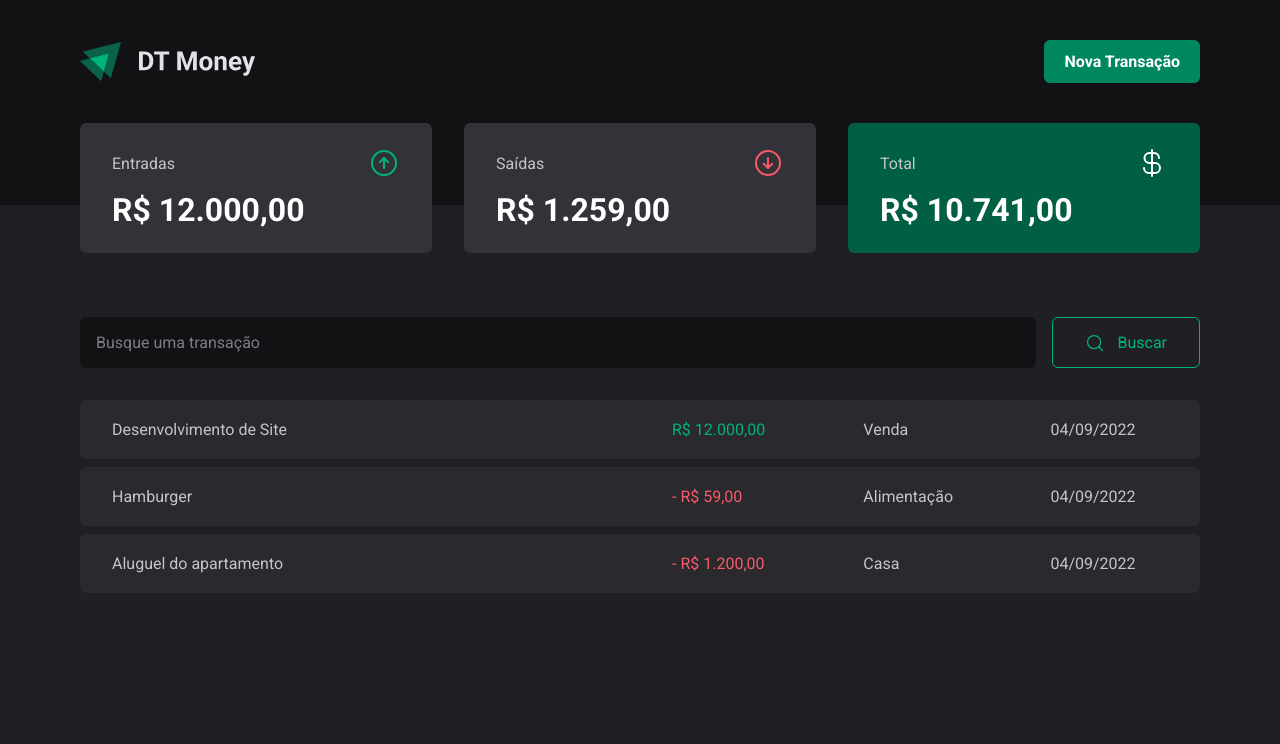
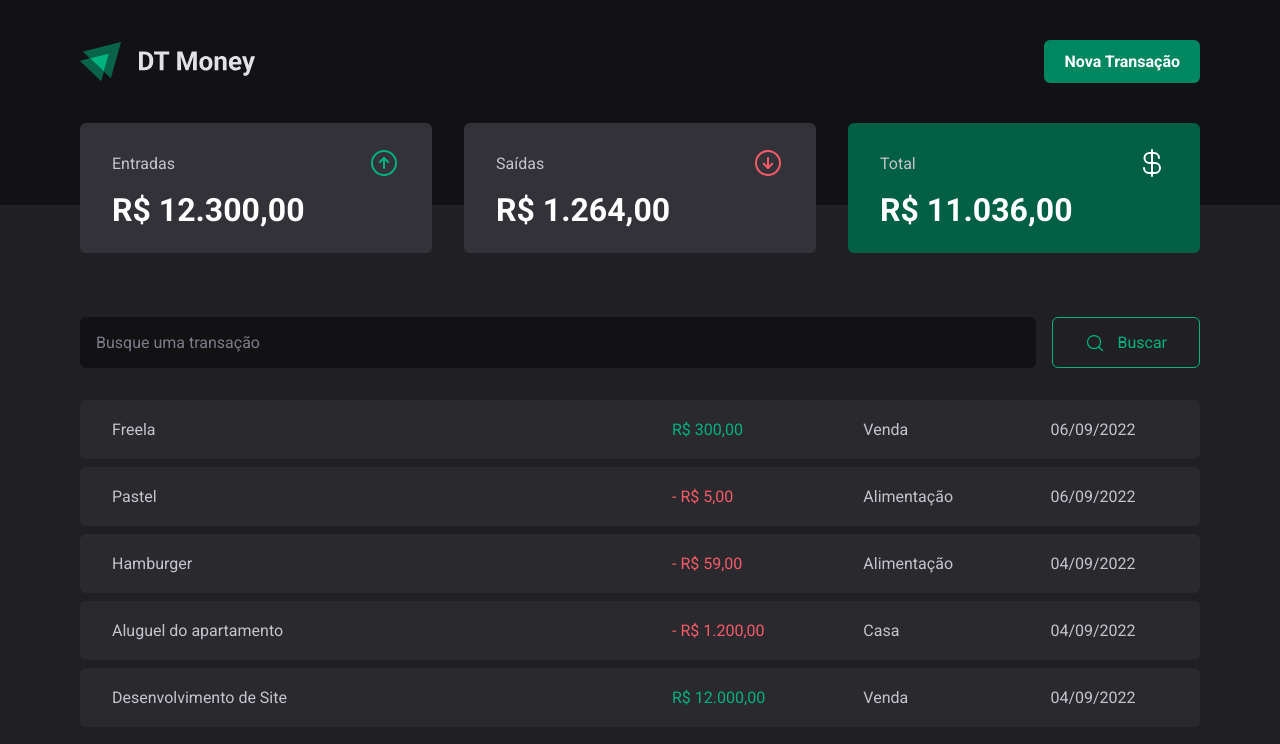
Before and after one commit to Gabriel-Souza2/DT-Money, a React (Vite) app: page / in a window 1280 px wide. Shown: the top 744 px of the page. Built offline with nearby package versions, Linux system fonts and the light colour scheme; data requests are answered from the project's data file.

Commit message:
Implementando criação de novas transações

```diff
--- a/package.json
+++ b/package.json
@@ -13,6 +13,7 @@
     "@hookform/resolvers": "^2.9.7",
     "@radix-ui/react-dialog": "^1.0.0",
     "@radix-ui/react-radio-group": "^1.0.0",
+    "axios": "^0.27.2",
     "phosphor-react": "^1.4.1",
     "react": "^18.2.0",
     "react-dom": "^18.2.0",
--- a/server.json
+++ b/server.json
@@ -23,6 +23,22 @@
       "category": "Casa",
       "price": 1200,
       "createdAt": "2022-09-04T23:24:05.453Z"
+    },
+    {
+      "description": "Pastel",
+      "type": "outcome",
+      "category": "Alimentação",
+      "price": 5,
+      "createdAt": "2022-09-06T02:20:17.925Z",
+      "id": 4
+    },
+    {
+      "description": "Freela",
+      "type": "income",
+      "category": "Venda",
+      "price": 300,
+      "createdAt": "2022-09-06T02:22:08.877Z",
+      "id": 5
     }
   ]
 }
--- a/src/components/NewTransaction/index.tsx
+++ b/src/components/NewTransaction/index.tsx
@@ -1,8 +1,10 @@
 import { zodResolver } from '@hookform/resolvers/zod'
 import * as Dialog from '@radix-ui/react-dialog'
 import { ArrowCircleUp, X, ArrowCircleDown } from 'phosphor-react'
+import { useContext } from 'react'
 import { Controller, useForm } from 'react-hook-form'
 import { z } from 'zod'
+import { TransactionsContext } from '../../contexts/TransactionsContext'
 import {
   Overlay,
   Content,
@@ -25,6 +27,7 @@
   const {
     register,
     handleSubmit,
+    reset,
     control,
     formState: { isSubmitting },
   } = useForm<NewTransactionFormInputs>({
@@ -34,9 +37,11 @@
     },
   })
 
+  const { createTransaction } = useContext(TransactionsContext)
+
   async function handleAddNewTransaction(data: NewTransactionFormInputs) {
-    await new Promise((resolve) => setTimeout(resolve, 2000))
-    console.log(data)
+    createTransaction(data)
+    reset()
   }
   return (
     <Dialog.Portal>
--- a/src/contexts/TransactionsContext.tsx
+++ b/src/contexts/TransactionsContext.tsx
@@ -1,4 +1,5 @@
 import { createContext, ReactNode, useEffect, useState } from 'react'
+import { api } from '../lib/axios'
 
 export interface Transaction {
   id: number
@@ -9,9 +10,17 @@
   createdAt: Date
 }
 
+interface CreateTransactionInput {
+  description: string
+  type: 'income' | 'outcome'
+  category: string
+  price: number
+}
+
 interface TransactionsContextType {
   transactions: Transaction[]
   fetchTransactions: (query?: string) => Promise<void>
+  createTransaction: (data: CreateTransactionInput) => Promise<void>
 }
 
 interface TransactionsContextProviderProps {
@@ -26,22 +35,37 @@
   const [transactions, setTransactions] = useState<Transaction[]>([])
 
   async function fetchTransactions(query?: string) {
-    const url = new URL('http://localhost:3333/transactions')
+    const response = await api.get('/transactions', {
+      params: {
+        _sort: 'createdAt',
+        _order: 'desc',
+        q: query,
+      },
+    })
 
-    if (query) {
-      url.searchParams.append('q', query)
-    }
-    const response = await fetch(url)
-    const data = await response.json()
+    setTransactions(response.data)
+  }
 
-    setTransactions(data)
+  async function createTransaction(data: CreateTransactionInput) {
+    const { description, type, category, price } = data
+    const response = await api.post('/transactions', {
+      description,
+      type,
+      category,
+      price,
+      createdAt: new Date(),
+    })
+
+    setTransactions((state) => [response.data, ...state])
   }
   useEffect(() => {
     fetchTransactions()
   }, [])
 
   return (
-    <TransactionsContext.Provider value={{ transactions, fetchTransactions }}>
+    <TransactionsContext.Provider
+      value={{ transactions, fetchTransactions, createTransaction }}
+    >
       {children}
     </TransactionsContext.Provider>
   )
--- /dev/null
+++ b/src/lib/axios.ts
@@ -0,0 +1,5 @@
+import axios from 'axios'
+
+export const api = axios.create({
+  baseURL: 'http://localhost:3333',
+})
```
Also changed, not shown: 1 other file (tests, documents, lock files or other folders). Lines whose indentation alone changed are shown as unchanged.
